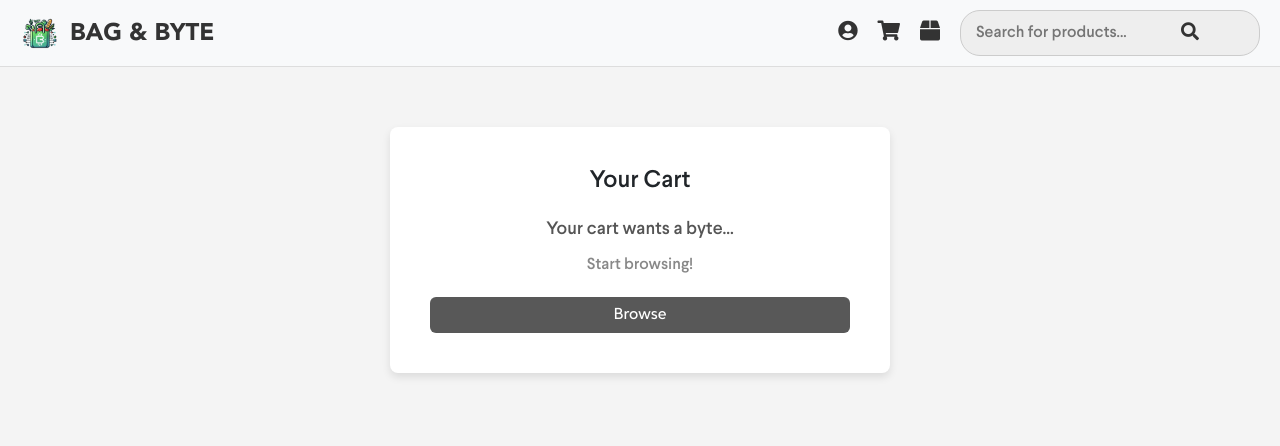
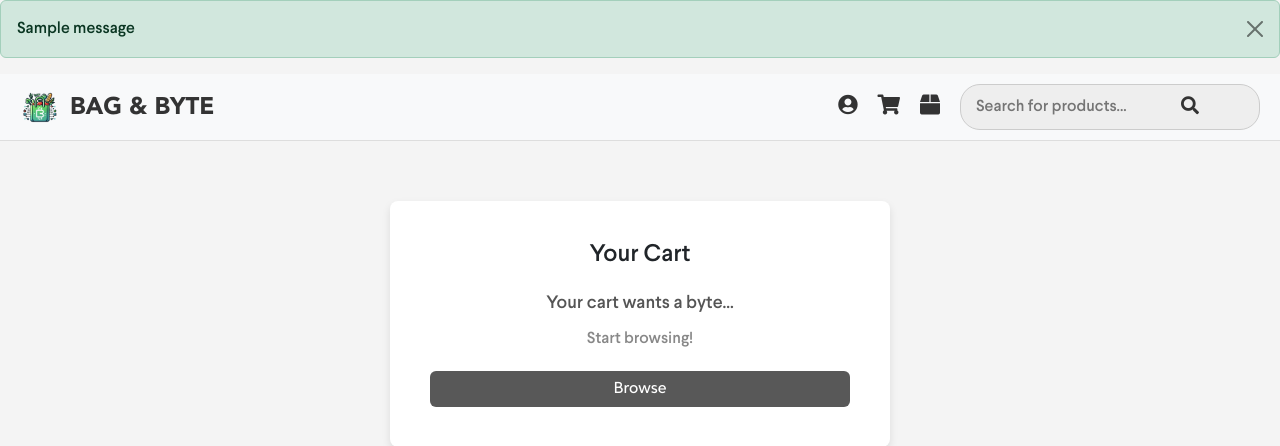
Before and after one commit to Sammedina523/Bag-and-Byte, a Flask app: page /cart in a window 1280 px wide. Shown: the top 446 px of the page. Run offline with Flask 3, Linux system fonts and the light colour scheme; a user stored in the database is signed in; data comes from the database, SQL or seed files in the repository; both versions use the stored data as it was after the commit; one stand-in notice (Sample message) is shown.

Commit message:
flash messages for cart (need to have them disappear still)

```diff
--- a/app.py
+++ b/app.py
@@ -100,6 +100,8 @@ def remove_from_cart():
     product_name = data['name']
 
     delete_cart_item(user_id, product_name)
+    flash(f"{product_name} has been removed from your cart.", "success")
+
     return jsonify({"message": f"{product_name} removed from your cart"})
 
 # Route to view cart
@@ -267,12 +269,9 @@ def process_checkout():
 def clear_cart():
     if 'user_id' not in session:
         return jsonify({"error": "User not logged in"}), 403
-
     user_id = session['user_id']
-
-    # Call a function to clear the cart in the database
-    clear_cart_db(user_id)
-
+    clear_cart_db(user_id)  # Clear the cart in the database
+    flash("Your cart has been cleared.", "success")
     return jsonify({"message": "All items have been removed from your cart."})
 
 @app.route('/orders')
--- a/templates/cart.html
+++ b/templates/cart.html
@@ -5,6 +5,7 @@
     <title>Shopping Cart</title>
     <link rel="stylesheet" href="https://cdnjs.cloudflare.com/ajax/libs/font-awesome/5.15.4/css/all.min.css">
     <link rel="stylesheet" href="https://cdn.jsdelivr.net/npm/bootstrap@5.3.0/dist/css/bootstrap.min.css">
+    <link rel="stylesheet" href="https://cdn.jsdelivr.net/npm/@popperjs/core@2.11.6/dist/umd/popper.min.js">
     <link rel="stylesheet" href="{{ url_for('static', filename='styles.css') }}">
     <style>
         .cart-container {
@@ -99,8 +100,7 @@
                 body: JSON.stringify({ name: name, quantity: parseInt(quantity) })
             });
             const data = await response.json();
-            alert(data.message);  // Show a message to the user (optional)
-            location.reload();    // Reload to update the cart view
+            location.reload();  // Reload to update the cart view
         }
 
         async function removeFromCart(name) {
@@ -110,24 +110,32 @@
                 body: JSON.stringify({ name: name })
             });
             const data = await response.json();
-            alert(data.message);  // Show a message to the user
-            location.reload();    // Reload to update the cart view
+            location.reload();  // Reload to update the cart view
         }
 
         async function clearCart() {
             const response = await fetch('/clear_cart', {
-               method: 'POST',
-               headers: {'Content-Type': 'application/json'}
+                method: 'POST',
+                headers: {'Content-Type': 'application/json'}
             });
             const data = await response.json();
-            alert(data.message);  // Show a message to the user
-            location.reload();    // Reload to update the cart view
-}
-
-
+            location.reload();  // Reload to update the cart view
+        }
     </script>
 </head>
 <body>
+    <!-- Flash messages for feedback -->
+    {% with messages = get_flashed_messages(with_categories=true) %}
+        {% if messages %}
+            {% for category, message in messages %}
+                <div class="alert alert-{{ category }} alert-dismissible fade show" role="alert">
+                    {{ message }}
+                    <button type="button" class="btn-close" data-bs-dismiss="alert" aria-label="Close"></button>
+                </div>
+            {% endfor %}
+        {% endif %}
+    {% endwith %}
+
     <!-- Header Section -->
     <header>
         <div class="header">
```
Also changed, not shown: users.db.
